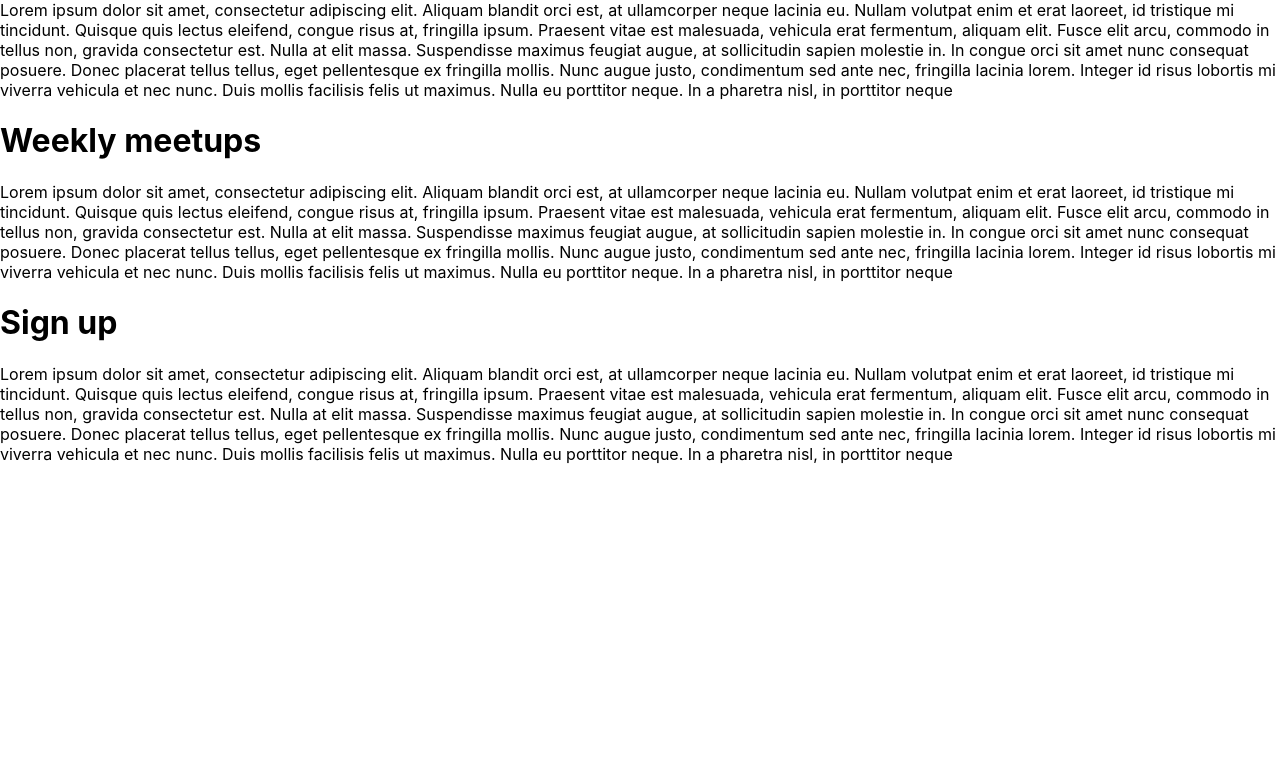
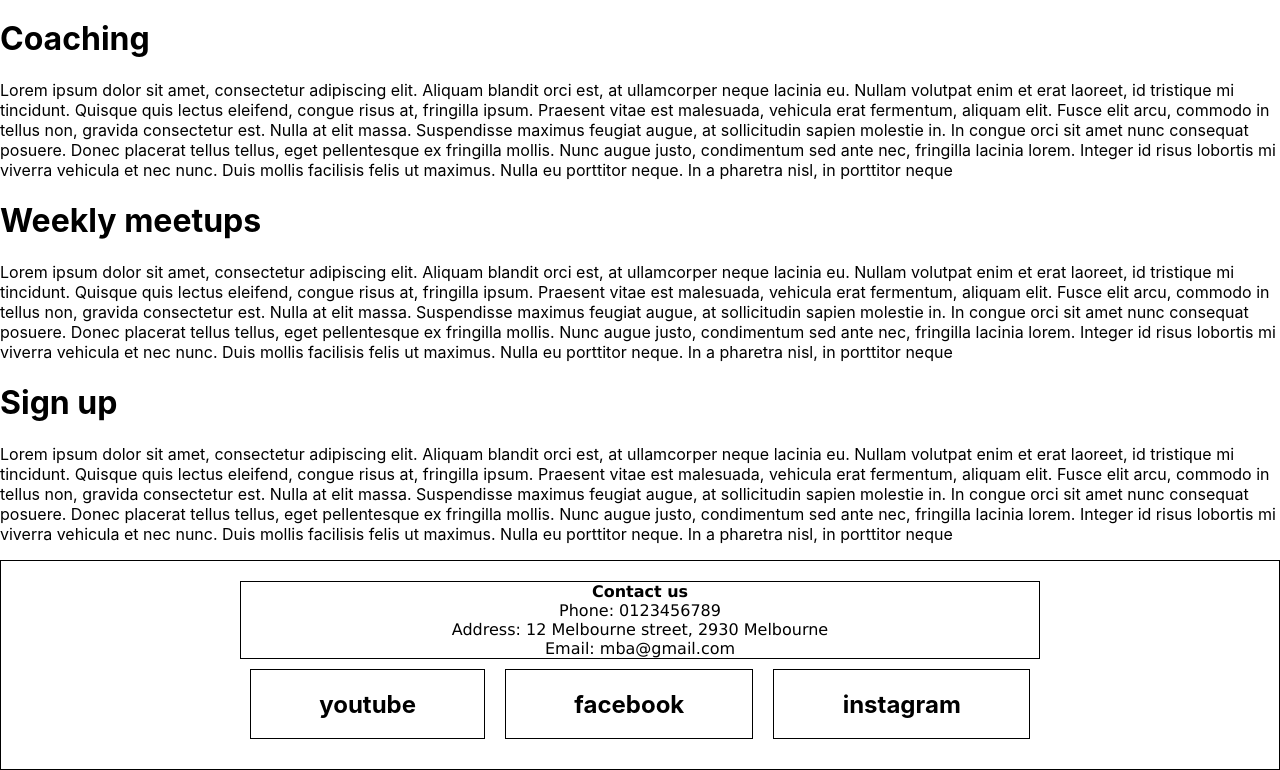
Before and after one commit to trid0n/A2, a React (Create React App) app: page / in a window 1280 px wide. Shown: the part 1401-2171 px from the top of the page. Before the commit the page ends 1881 px from the top, so only its background shows below. Built offline with nearby package versions, Linux system fonts and the light colour scheme.

Commit message:
added footer css

```diff
--- /dev/null
+++ b/src/modules/Footer/Footer.css
@@ -0,0 +1,37 @@
+.footer-sections {
+    display: grid;
+    width: 800px;
+  }
+  .footer-heading {
+      border-width: 1px;
+      border-style: solid;
+      border-color: black;
+      flex-direction: row;
+      text-align: center;
+      margin: 10px;
+      font-family: Georgia, Utopia, Charter, serif
+      font-size 15px
+  }
+  .contact-us {
+    grid-row-start: 1;
+    grid-row-end: 1;
+    grid-column-start: 1;
+    grid-column-end: 4;
+    border-width: 1px;
+    border-style: solid;
+    border-color: black;
+    align-items: center;
+    text-align: center;
+    font-family: Verdana, Geneva, sans-serif;
+    font-size: 16px;
+}
+.footer {
+    display: flex;
+    border-width: 1px;
+    border-style: solid;
+    border-color: black;
+    justify-content: space-evenly;
+    align-items: center;
+    padding: 20px;
+    flex-direction: column;
+  }
--- a/src/modules/Footer/Footer.js
+++ b/src/modules/Footer/Footer.js
@@ -1,10 +1,36 @@
 import React from 'react';
+import './Footer.css'
 
 function Footer() {
   return (
-    <div>
-      {/* Your footer content */}
-      </div>
+    <div className='footer'>
+          <div className="footer-sections">
+          <div className="contact-us">
+            <div>
+            <b>Contact us</b> {<br />}
+            Phone: 0123456789 {<br />}
+            Address: 12 Melbourne street, 2930 Melbourne {<br />}
+            Email: mba@gmail.com
+          </div>
+          </div>
+          <section>
+            <div className="footer-heading">
+          <h1>youtube</h1>
+            </div>
+          </section>
+          <section>
+            <div className="footer-heading">
+          <h1>facebook</h1>
+            </div>
+          </section>
+          <section>
+            <div className="footer-heading">
+          <h1>instagram</h1>
+            </div>
+          </section>
+        </div>
+        </div>
+
   );
 }
 
--- a/src/modules/Main/ImageSlider/Carousel.css
+++ b/src/modules/Main/ImageSlider/Carousel.css
@@ -1,6 +1,6 @@
 .carousel-image {
-    width: 300px;
-    height: 220px;
+    width: 400px;
+    height: 300px;
   }
 
   .image-slider {
```
